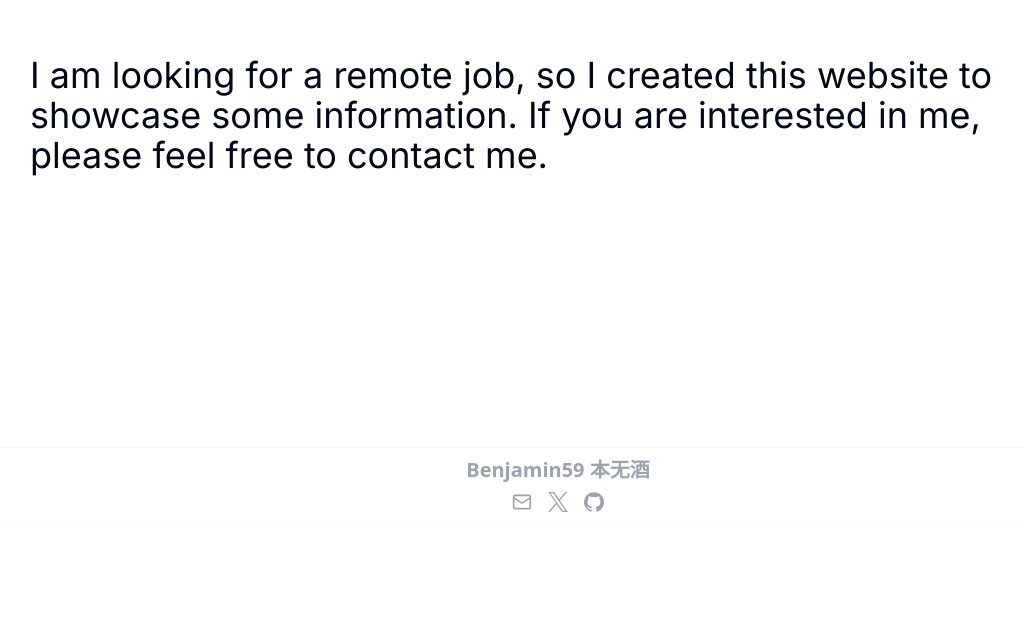
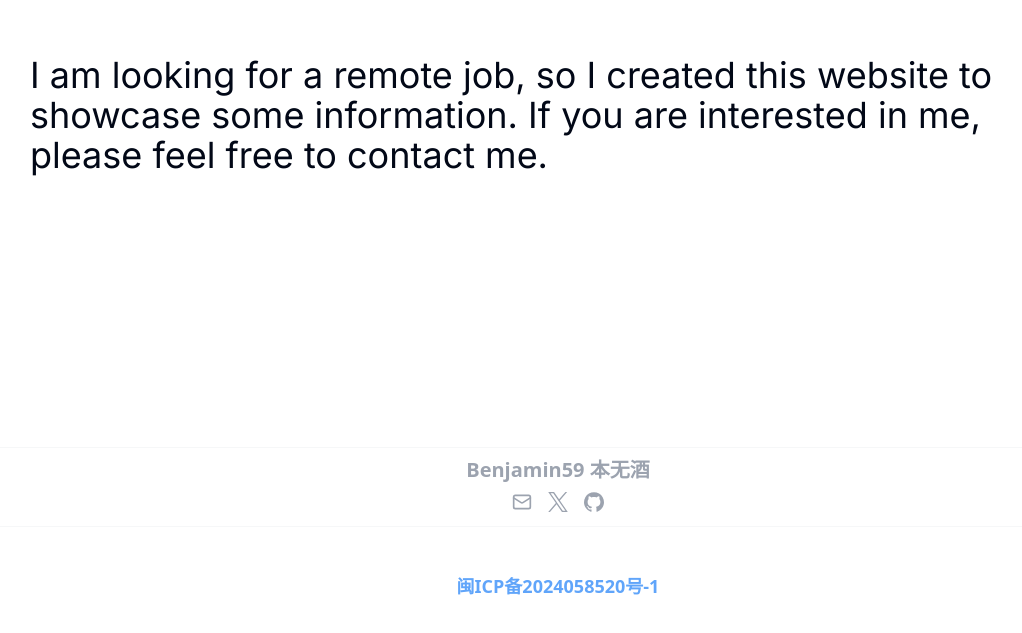
Before and after one commit to BenjaminWu-59/blog-benjamin59, a Next.js app: page / in a window 1280 px wide. Shown: the part 5836-6469 px from the top of the page, without its empty margins (82-1104 px from the left). Built offline with nearby package versions, Linux system fonts and the light colour scheme; a web font is replaced by a local one.

Commit message:
增加备案号

```diff
--- a/components/footer.tsx
+++ b/components/footer.tsx
@@ -24,6 +24,12 @@ export function SiteFooter() {
           </a>
         </div>
       </div>
+
+      <div className="py-10">
+        <a href={siteConfig.links.icp}>
+          <span className="font-semibold text-blue-400">闽ICP备2024058520号-1</span>
+        </a>
+      </div>
     </footer>
   );
 }
--- a/config/site.ts
+++ b/config/site.ts
@@ -5,7 +5,8 @@ export const siteConfig = {
   author: "Benjamin59",
   links: {
     x:"https://x.com/benjamin_qiang",
-    github: "https://github.com/BenjaminWu-59"
+    github: "https://github.com/BenjaminWu-59",
+    icp:"https://beian.miit.gov.cn/#/Integrated/index"
   }
 }
 
```
Also changed, not shown: public/police.png (added).
